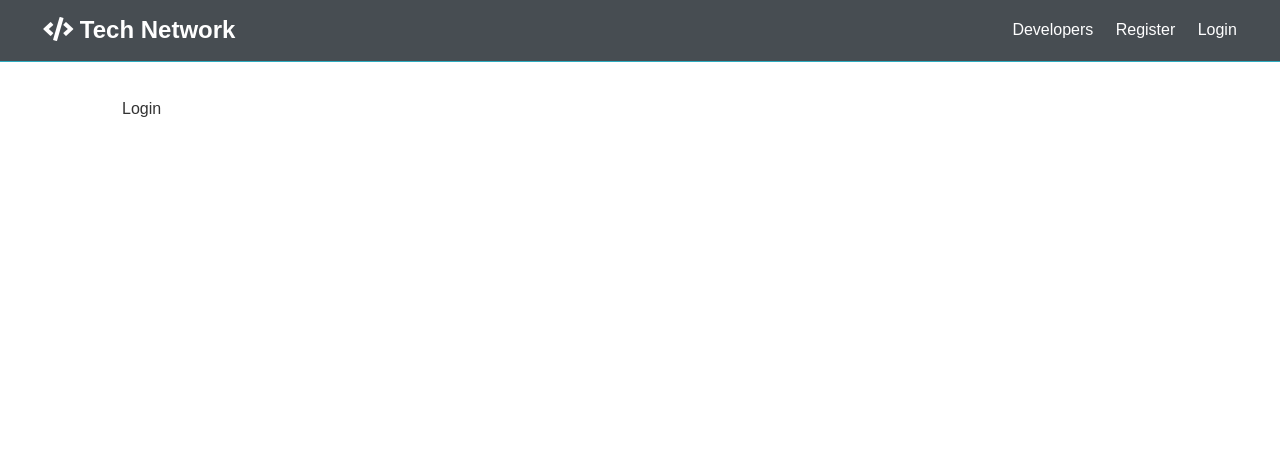
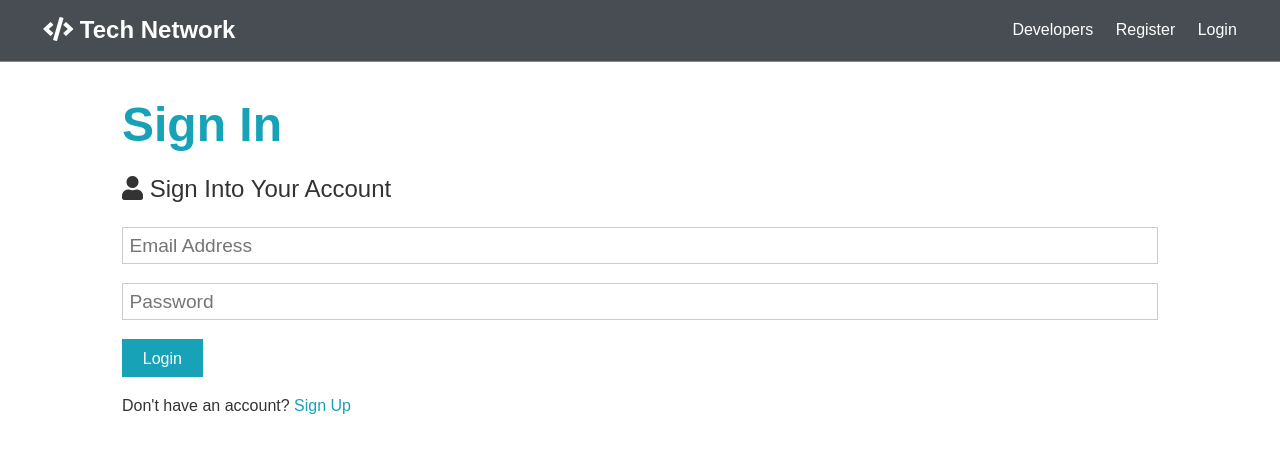
Before and after one commit to yuxinzhou97/Tech-Network-MERN-Stack-Web-App, a React (Create React App) app in the folder client/: page /login in a window 1280 px wide. Shown: the top 452 px of the page. Built offline with nearby package versions, Linux system fonts and the light colour scheme.

Commit message:
add login form

```diff
--- a/client/src/components/auth/Login.js
+++ b/client/src/components/auth/Login.js
@@ -1,7 +1,55 @@
-import React from "react";
+import React, { Fragment, useState } from "react";
+import { connect } from "react-redux";
+import { Link, Redirect } from "react-router-dom";
 
 const Login = () => {
-  return <div>Login</div>;
+  const [formData, setFormData] = useState({
+    email: "",
+    password: "",
+  });
+
+  const { email, password } = formData;
+  const onChange = (e) =>
+    setFormData({ ...formData, [e.target.name]: e.target.value });
+
+  const onSubmit = async (e) => {
+    e.preventDefault();
+    console.log("Success");
+  };
+
+  return (
+    <Fragment>
+      <h1 className="large text-primary">Sign In</h1>
+      <p className="lead">
+        <i className="fas fa-user" /> Sign Into Your Account
+      </p>
+      <form className="form" onSubmit={onSubmit}>
+        <div className="form-group">
+          <input
+            type="email"
+            placeholder="Email Address"
+            name="email"
+            value={email}
+            onChange={onChange}
+          />
+        </div>
+        <div className="form-group">
+          <input
+            type="password"
+            placeholder="Password"
+            name="password"
+            value={password}
+            onChange={onChange}
+          />
+        </div>
+
+        <input type="submit" className="btn btn-primary" value="Login" />
+      </form>
+      <p className="my-1">
+        Don't have an account? <Link to="/register">Sign Up</Link>
+      </p>
+    </Fragment>
+  );
 };
 
 export default Login;
```
